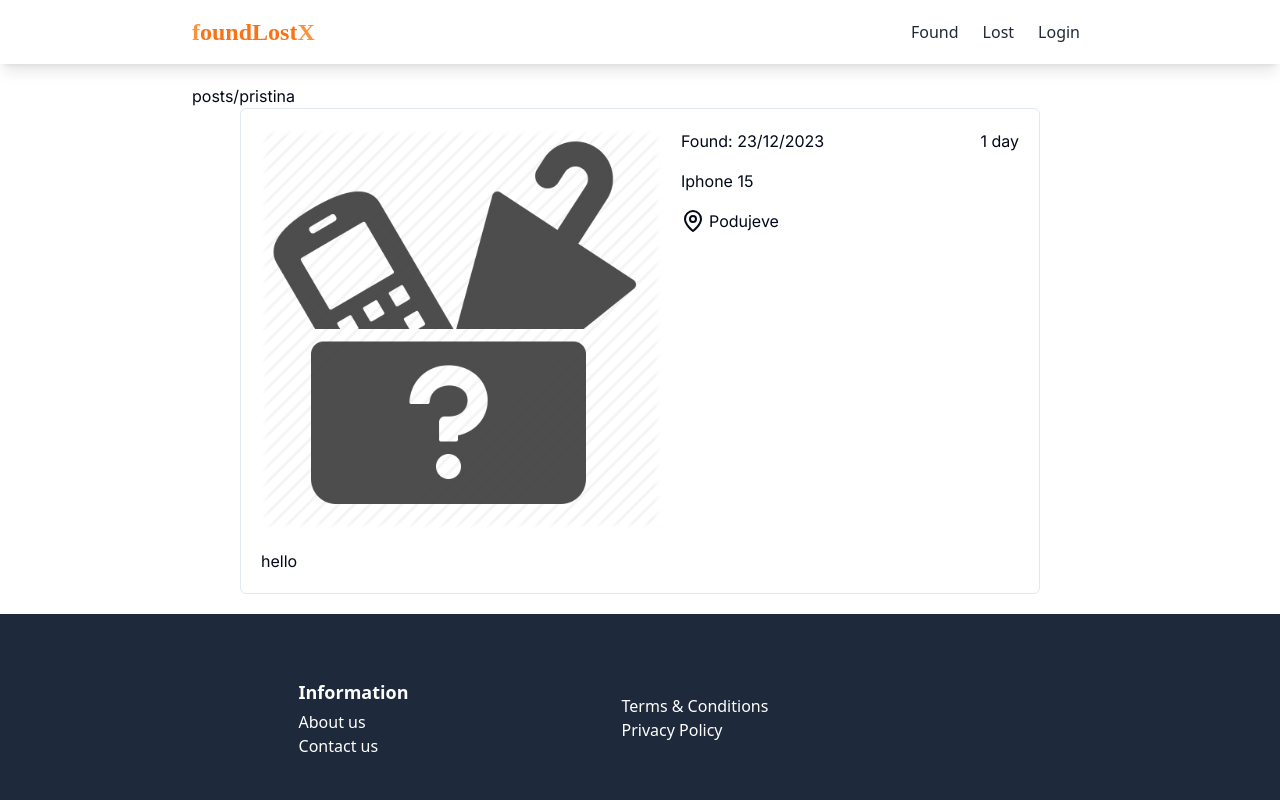
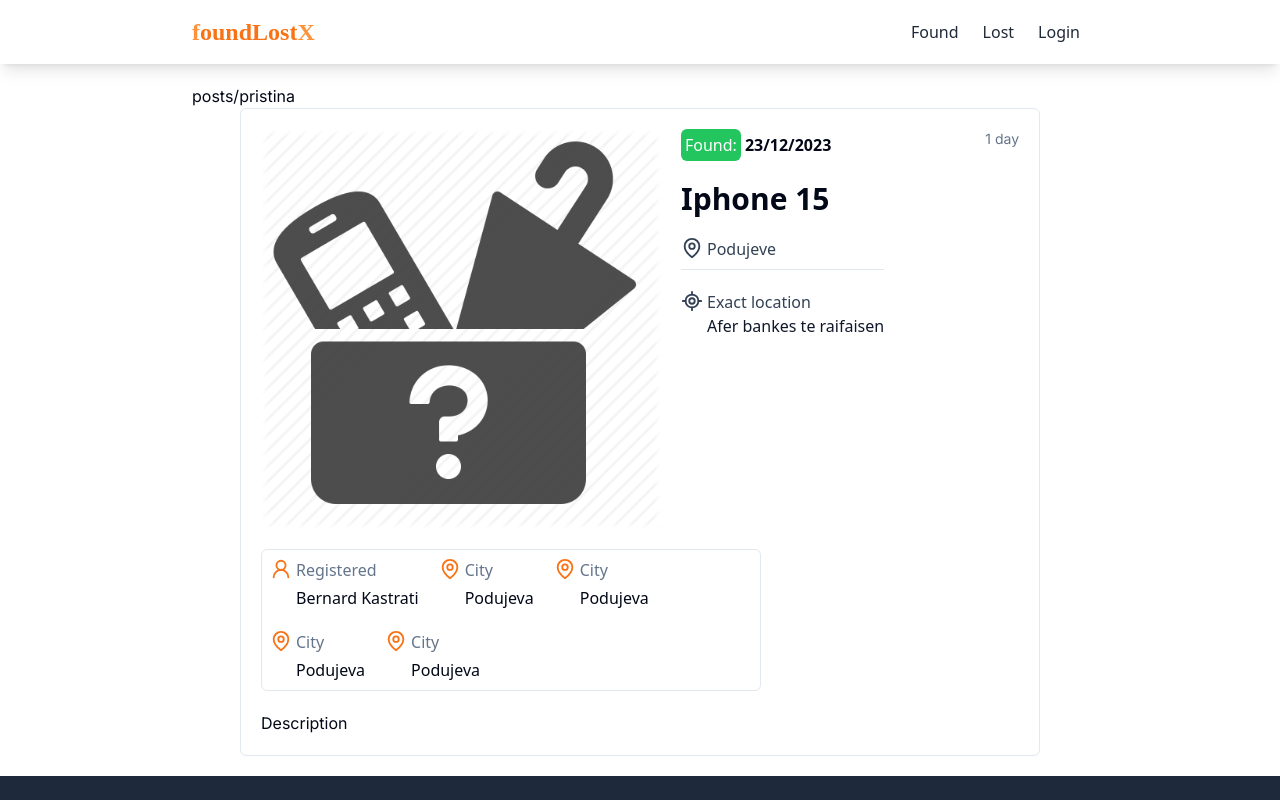
Before and after one commit to bernardkas/foundlostx, a Next.js app: page /post/1 in a window 1280 px wide. Shown: the top 800 px of the page. Built offline with nearby package versions, Linux system fonts and the light colour scheme.

Commit message:
feaat: Added postDetails design

```diff
--- a/components/post/PostDetails.tsx
+++ b/components/post/PostDetails.tsx
@@ -2,12 +2,14 @@
 import {
   Bus,
   Flag,
+  LocateFixed,
   MailCheck,
   MapPin,
   MessageSquare,
   Plane,
   Smartphone,
   TrainFront,
+  UserRound,
 } from 'lucide-react';
 import Image from 'next/image';
 import React from 'react';
@@ -16,6 +18,10 @@
 
 const PostDetails = () => {
   const icons = [
+    {
+      id: 1,
+      icons: <UserRound />,
+    },
     {
       id: 1,
       icon: <Smartphone />,
@@ -48,25 +54,82 @@
       <div className='flex flex-col justify-center items-center '>
         <div className='border-[1px] rounded-md p-5 w-[800px] flex flex-col gap-5'>
           <div className='flex flex-row justify-between'>
-            <div className='flex flex-row gap-5'>
+            <div className='flex flex-row gap-5 '>
               <div>
                 <Image width={400} height={400} src={photo} alt='' />
               </div>
-              <div className='flex flex-col gap-4'>
-                <div>Found: 23/12/2023</div>
+              <div className='flex flex-col gap-5'>
+                <div className='flex flex-row items-center gap-1'>
+                  <p className='bg-green-500 p-1 rounded-md text-white font-noto-sans'>
+                    Found:
+                  </p>
+                  <p className='font-noto-sans font-semibold'>23/12/2023</p>
+                </div>
                 <div>
-                  <h1>Iphone 15</h1>
+                  <h1 className='text-3xl font-noto-sans font-semibold'>
+                    Iphone 15
+                  </h1>
+                </div>
+                <div className='flex flex-row gap-1 border-b-[1px] pb-2 text-slate-700 font-noto-sans'>
+                  <MapPin size={22} />
+                  <p>Podujeve</p>
                 </div>
                 <div className='flex flex-row gap-1'>
-                  <MapPin />
-                  <p>Podujeve</p>
+                  <LocateFixed className='text-slate-700' size={22} />
+                  <div>
+                    <p className='text-slate-700 font-noto-sans text-[16px]'>
+                      Exact location
+                    </p>
+                    <p className='text-slate-900 font-noto-sans'>
+                      Afer bankes te raifaisen
+                    </p>
+                  </div>
                 </div>
               </div>
             </div>
-            <div>1 day</div>
+            <div>
+              <p className='text-sm text-slate-500'>1 day</p>
+            </div>
+          </div>
+          <div className='flex flex-row flex-wrap gap-5 w-auto lg:w-[500px] border-[1px] rounded-md p-2'>
+            <div className='flex flex-row gap-1 flex-wrap'>
+              <UserRound className='text-orange-500 ' size={22} />
+              <div className='flex flex-col gap-1'>
+                <p className=' text-slate-500 font-noto-sans'>Registered</p>
+                <p className='font-noto-sans'>Bernard Kastrati</p>
+              </div>
+            </div>
+            <div className='flex flex-row gap-1 flex-wrap'>
+              <MapPin className='text-orange-500 ' size={22} />
+              <div className='flex flex-col gap-1'>
+                <p className=' text-slate-500 font-noto-sans'>City</p>
+                <p className='font-noto-sans'>Podujeva</p>
+              </div>
+            </div>
+            <div className='flex flex-row gap-1 flex-wrap'>
+              <MapPin className='text-orange-500 ' size={22} />
+              <div className='flex flex-col gap-1'>
+                <p className=' text-slate-500 font-noto-sans'>City</p>
+                <p className='font-noto-sans'>Podujeva</p>
+              </div>
+            </div>
+            <div className='flex flex-row gap-1 flex-wrap'>
+              <MapPin className='text-orange-500 ' size={22} />
+              <div className='flex flex-col gap-1'>
+                <p className=' text-slate-500 font-noto-sans'>City</p>
+                <p className='font-noto-sans'>Podujeva</p>
+              </div>
+            </div>
+            <div className='flex flex-row gap-1 flex-wrap'>
+              <MapPin className='text-orange-500 ' size={22} />
+              <div className='flex flex-col gap-1'>
+                <p className=' text-slate-500 font-noto-sans'>City</p>
+                <p className='font-noto-sans'>Podujeva</p>
+              </div>
+            </div>
           </div>
           <div>
-            <h1>hello</h1>
+            <p>Description</p>
           </div>
         </div>
       </div>
```
